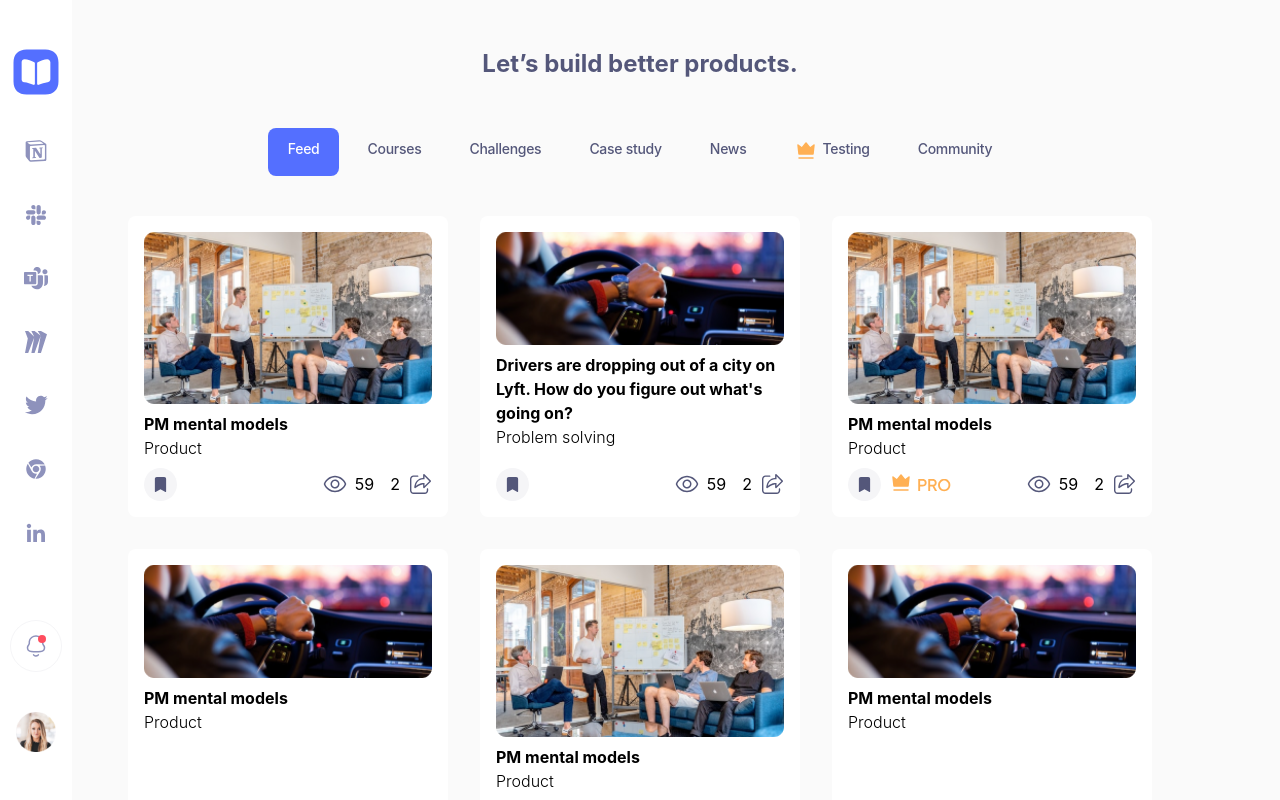
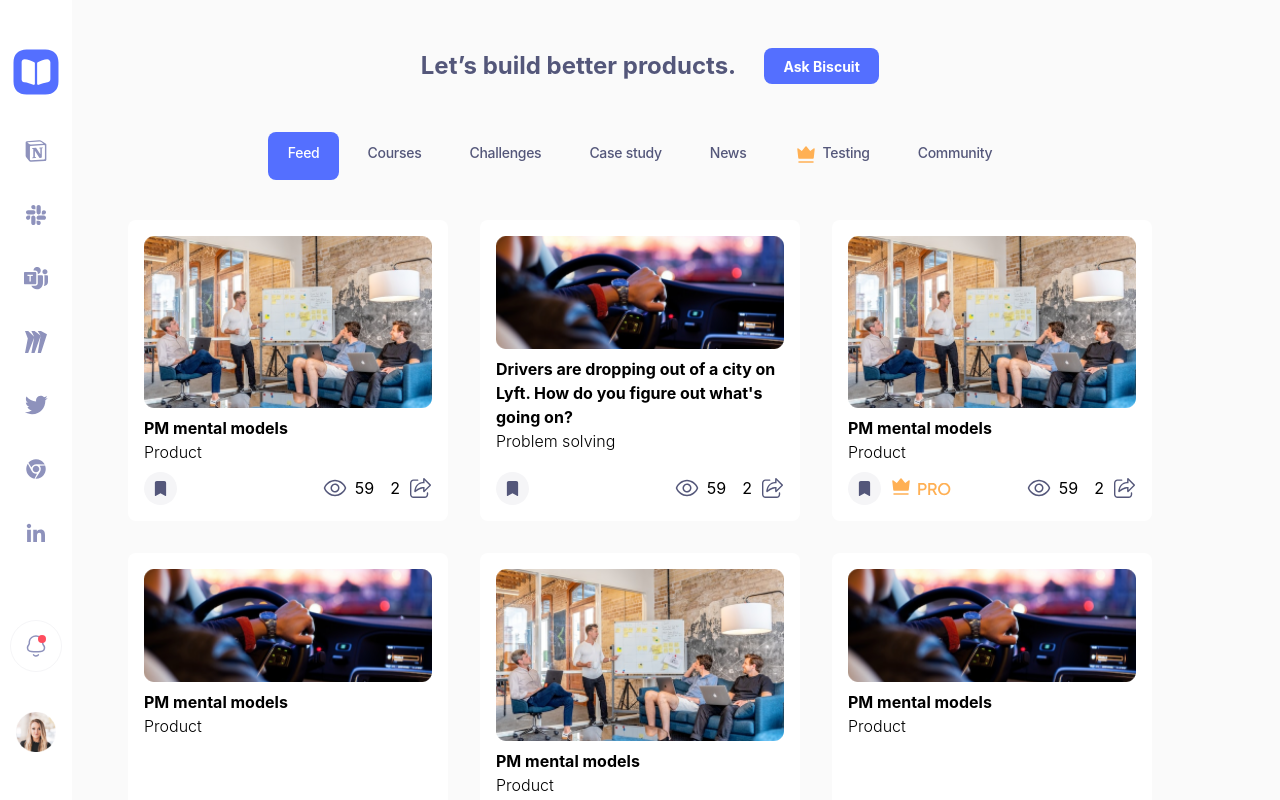
Before and after one commit to echo-webapp/biscuit, a React (Create React App) app: page /biscuit/home/1 in a window 1280 px wide. Shown: the top 800 px of the page. Built offline with nearby package versions, Linux system fonts and the light colour scheme.

Commit message:
Lot of Changes

```diff
--- a/src/components/testing.jsx
+++ b/src/components/testing.jsx
@@ -48,7 +48,7 @@ const Feed = ({ setOpen }) => {
       {testing_arr.map((item) => {
         return (
           <div
-            className="flex flex-col p-4 bg-white rounded-lg relative w-76"
+            className="flex flex-col p-4 bg-white rounded-lg relative w-76 cardHoverTransition cardHover"
             onClick={() => {
               setOpen(true);
             }}
--- a/src/home.jsx
+++ b/src/home.jsx
@@ -5,13 +5,40 @@ import Feed from "./components/feed";
 import Testing from "./components/testing";
 import Courses from "./components/Courses";
 import Community from "./components/community";
-import { useLocation } from "react-router";
+import { useLocation, useHistory } from "react-router";
 import Price from "./components/Price";
 import Challenges from "./components/challenges";
+import styled from "styled-components";
+export const MainContainer = styled.div`
+  display: flex;
+  gap: 8px;
+  align-items: center;
+  justify-content: center;
 
+  .watch {
+    width: 155px;
+    height: 36px;
+    background: #546fff;
+    border-radius: 8px;
+    display: flex;
+    flex-direction: column;
+    align-items: center;
+    justify-content: center;
+    font-style: normal;
+    font-weight: 700;
+    font-size: 14px;
+    color: #ffffff;
+    cursor: pointer;
+    transition: ease-in all 0.2s;
+
+    &:hover {
+      transform: scale(1.05);
+    }
+  }
+`;
 const Home = () => {
   const [open, setOpen] = useState(false);
-
+  const history = useHistory();
   const location = useLocation();
   const [selected, setselected] = useState("feed");
   const [header, setHeader] = useState("Let’s build better products.");
@@ -115,9 +142,20 @@ const Home = () => {
         className="flex flex-col mt-12  items-center "
         style={{ width: "1440px" }}
       >
-        <div className="text-2xl text-center text-color font-bold w-full">
-          {header}
-        </div>
+        <MainContainer>
+          <div className="text-2xl text-center text-color font-bold w-full">
+            {header}
+          </div>
+          <div
+            className="watch"
+            onClick={() => {
+              history.push("/");
+            }}
+          >
+            Ask Biscuit
+          </div>
+        </MainContainer>
+
         {/* <div className="mt-12">
           <SearchBar />
         </div> */}
```
